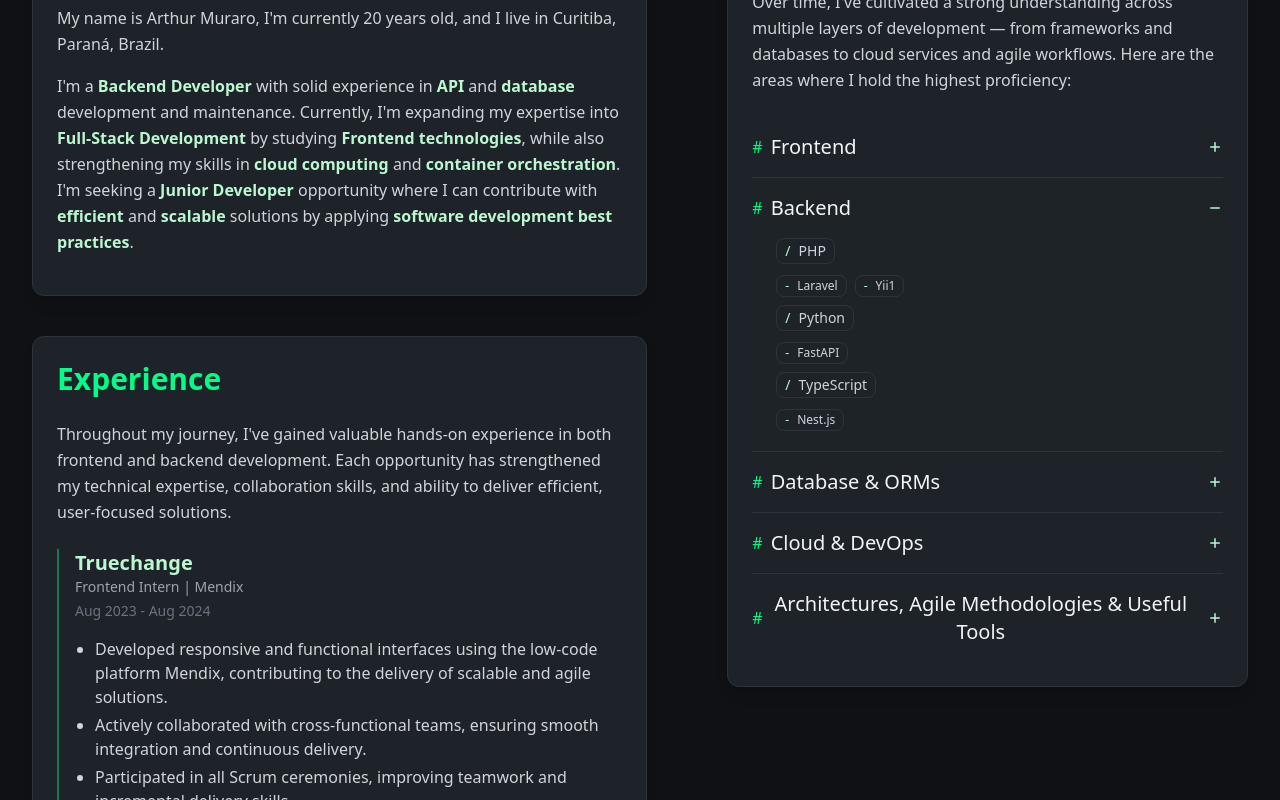
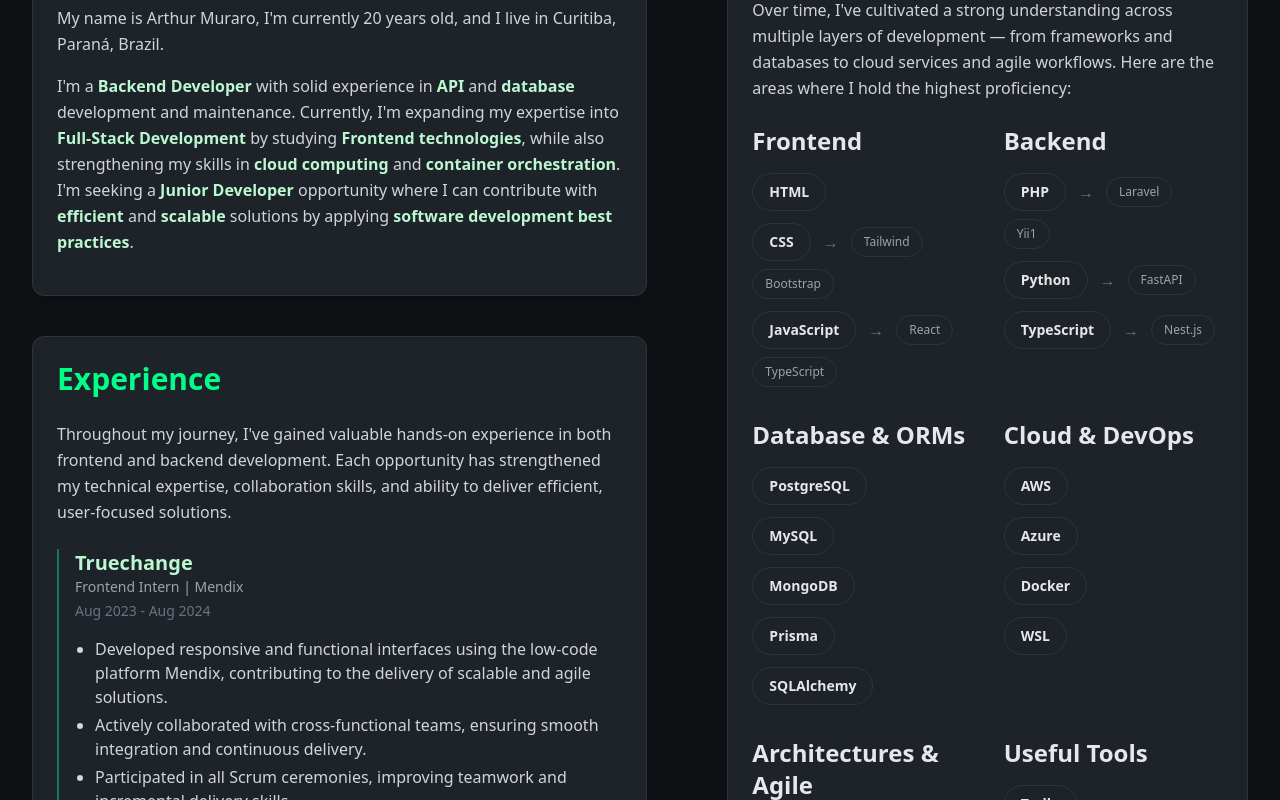
Before and after one commit to agmuraro/Portfolio, a React (Vite) app: page / in a window 1280 px wide. Shown: the part 880-1680 px from the top of the page. Built offline with nearby package versions, Linux system fonts and the light colour scheme.

Commit message:
Skill changes

```diff
--- a/src/components/Skills.tsx
+++ b/src/components/Skills.tsx
@@ -1,12 +1,8 @@
 import AnimatedContent from './reactBits/AnimatedContent';
 import { useState } from 'react';
 
-export default function TechStack({ cardClass = '' }: { cardClass?: string }) {
-  const [openedSection, setOpenedSection] = useState<number | null>(1);
-
-  const handleToggle = (sectionIndex: number) => {
-    setOpenedSection((prev) => (prev === sectionIndex ? null : sectionIndex));
-  };
+export default function Skills({ cardClass = '' }: { cardClass?: string }) {
+  const [hoveredGroup, setHoveredGroup] = useState<number | null>(null);
 
   const skillGroups = [
     {
@@ -37,15 +33,25 @@ export default function TechStack({ cardClass = '' }: { cardClass?: string }) {
     },
     {
       title: 'Cloud & DevOps',
-      technologies: [{ tech: 'AWS' }, { tech: 'Docker' }],
+      technologies: [
+        { tech: 'AWS' },
+        { tech: 'Azure' },
+        { tech: 'Docker' },
+        { tech: 'WSL' },
+      ],
     },
     {
-      title: 'Architectures, Agile Methodologies & Useful Tools',
+      title: 'Architectures & Agile Methodologies',
       technologies: [
         { tech: 'Microservices' },
         { tech: 'MVC' },
         { tech: 'Scrum' },
         { tech: 'Kanban' },
+      ],
+    },
+    {
+      title: 'Useful Tools',
+      technologies: [
         { tech: 'Trello' },
         { tech: 'Git' },
         { tech: 'GitHub' },
@@ -74,91 +80,74 @@ export default function TechStack({ cardClass = '' }: { cardClass?: string }) {
           className={`w-full p-6 bg-surface rounded-xl border border-border shadow-lg ${cardClass}`}
         >
           <header className='mb-6'>
-            <h2 className='text-3xl font-bold text-accent'>Skills</h2>
-            <p className='mt-2 text-gray-300 leading-relaxed'>
-              Over time, I&apos;ve cultivated a strong understanding across
-              multiple layers of development — from frameworks and databases to
-              cloud services and agile workflows. Here are the areas where I
-              hold the highest proficiency:
+            <h2 className='text-3xl font-bold mb-4 text-accent'>Skills</h2>
+            <p className='text-gray-300 leading-relaxed'>
+              Over time, I've cultivated a strong understanding across multiple
+              layers of development — from frameworks and databases to cloud
+              services and agile workflows. Here are the areas where I hold the
+              highest proficiency:
             </p>
           </header>
 
-          <div className='divide-y divide-border'>
+          <div className='grid md:grid-cols-2 gap-8'>
             {skillGroups.map((group, idx) => {
-              const expanded = openedSection === idx;
+              const isHovered = hoveredGroup === idx;
 
               return (
                 <div
                   key={group.title}
-                  className={`transition-all ${
-                    expanded ? 'bg-surface/60' : ''
+                  className='space-y-4'
+                  onMouseEnter={() => setHoveredGroup(idx)}
+                  onMouseLeave={() => setHoveredGroup(null)}
+                >
+                  <h3
+                    className={`text-2xl font-semibold transition-colors duration-300 ${
+                      isHovered ? 'text-accent' : 'text-gray-200'
                     }`}
                   >
-                  <button
-                    onClick={() => handleToggle(idx)}
-                    className='w-full flex items-center justify-between gap-4 py-4 focus:outline-none group'
+                    {group.title}
+                  </h3>
+
+                  <div className='space-y-3'>
+                    {group.technologies.map(({ tech, tools }) => (
+                      <div
+                        key={tech}
+                        className='flex flex-wrap items-center gap-2'
                       >
-                    <div className='flex items-center gap-2'>
-                      <span className='text-accent'>#</span>
-                      <span className='text-xl text-gray-100'>
-                        {group.title}
-                      </span>
-                    </div>
-
                         <span
-                      className={`text-md transition-transform duration-300 ${
-                        expanded ? 'rotate-0' : 'rotate-90'
+                          className={`px-4 py-2 rounded-full text-sm font-semibold transition-all duration-300 border ${
+                            isHovered
+                              ? 'bg-accent/20 text-accent border-accent/40'
+                              : 'bg-surface/60 text-gray-200 border-border'
                           }`}
                         >
-                      <svg
-                        xmlns='http://www.w3.org/2000/svg'
-                        viewBox='0 0 16 16'
-                        fill='currentColor'
-                        className='w-4 h-4 text-accentLight'
-                      >
-                        {expanded ? (
-                          <path d='M3.75 7.25a.75.75 0 0 0 0 1.5h8.5a.75.75 0 0 0 0-1.5h-8.5Z' />
-                        ) : (
-                          <path d='M8.75 3.75a.75.75 0 0 0-1.5 0v3.5h-3.5a.75.75 0 0 0 0 1.5h3.5v3.5a.75.75 0 0 0 1.5 0v-3.5h3.5a.75.75 0 0 0 0-1.5h-3.5v-3.5Z' />
-                        )}
-                      </svg>
+                          {tech}
                         </span>
-                  </button>
-
-                  <div
-                    className={`overflow-hidden transition-[max-height,opacity] duration-500 ease-out ${
-                      expanded
-                        ? 'max-h-[480px] opacity-100'
-                        : 'max-h-0 opacity-0'
+                        {tools && tools.length > 0 && (
+                          <>
+                            <span
+                              className={`mx-1 ${
+                                isHovered ? 'text-accent' : 'text-gray-500'
                               }`}
                             >
-                    <div className='pb-5 pl-6 text-gray-300'>
-                      <ul className='space-y-2'>
-                        {group.technologies.map(({ tech, tools }) => (
-                          <li key={tech} className='list-none'>
-                            <span className='inline-flex items-center px-2 py-0.5 rounded-lg border border-border bg-surface text-sm'>
-                              <span className='mr-2 text-accentLight'>/</span>
-                              {tech}
+                              →
                             </span>
-
-                            {tools && tools.length > 0 && (
-                              <ul className='mt-2  flex flex-wrap gap-2'>
                             {tools.map((tool) => (
-                                  <li key={tool} className='list-none'>
-                                    <span className='inline-flex items-center px-2 py-0.5 rounded-lg border border-border bg-surface text-xs text-gray-300'>
-                                      <span className='mr-2 text-accentLight'>
-                                        -
-                                      </span>
+                              <span
+                                key={tool}
+                                className={`px-3 py-1.5 rounded-full text-xs font-medium transition-all duration-300 border ${
+                                  isHovered
+                                    ? 'bg-accent/10 text-accent border-accent/30'
+                                    : 'bg-surface/40 text-gray-400 border-border'
+                                }`}
+                              >
                                 {tool}
                               </span>
-                                  </li>
                             ))}
-                              </ul>
+                          </>
                         )}
-                          </li>
+                      </div>
                     ))}
-                      </ul>
-                    </div>
                   </div>
                 </div>
               );
```
Lines whose indentation alone changed are shown as unchanged.
